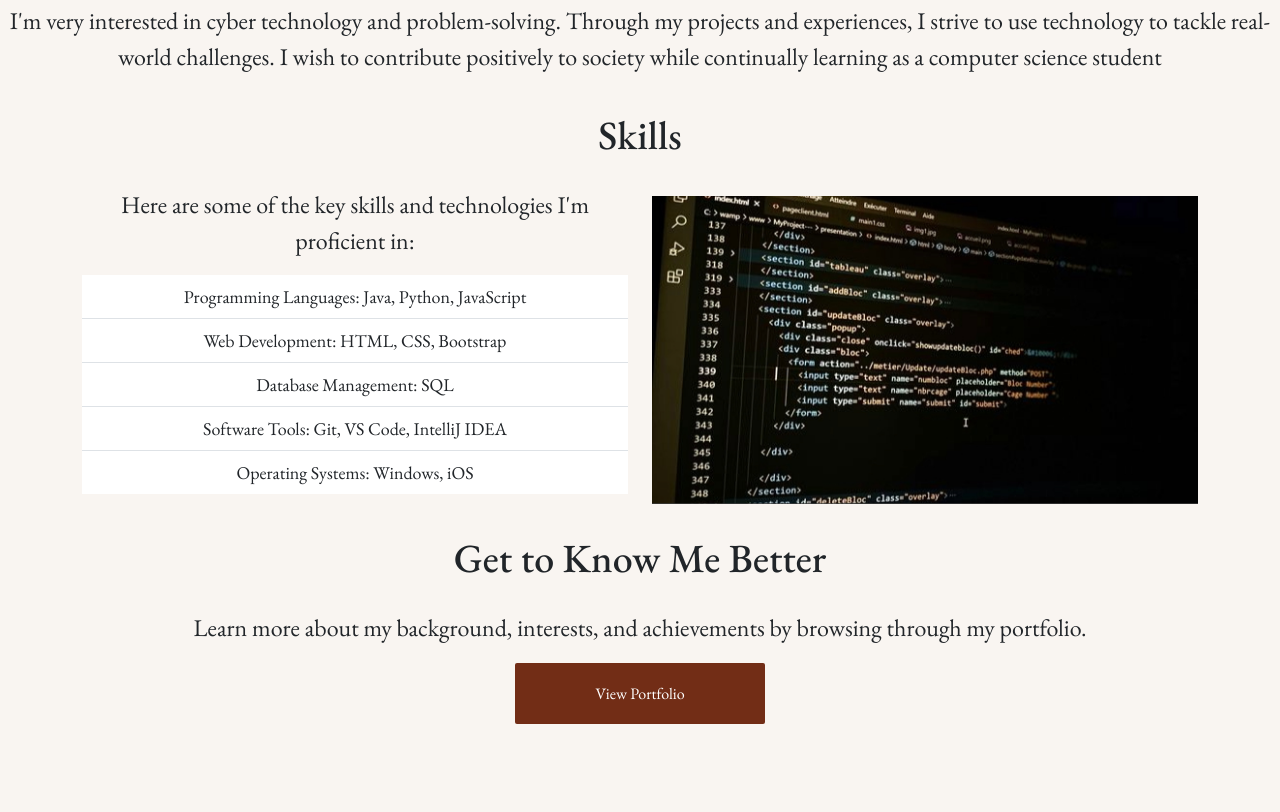
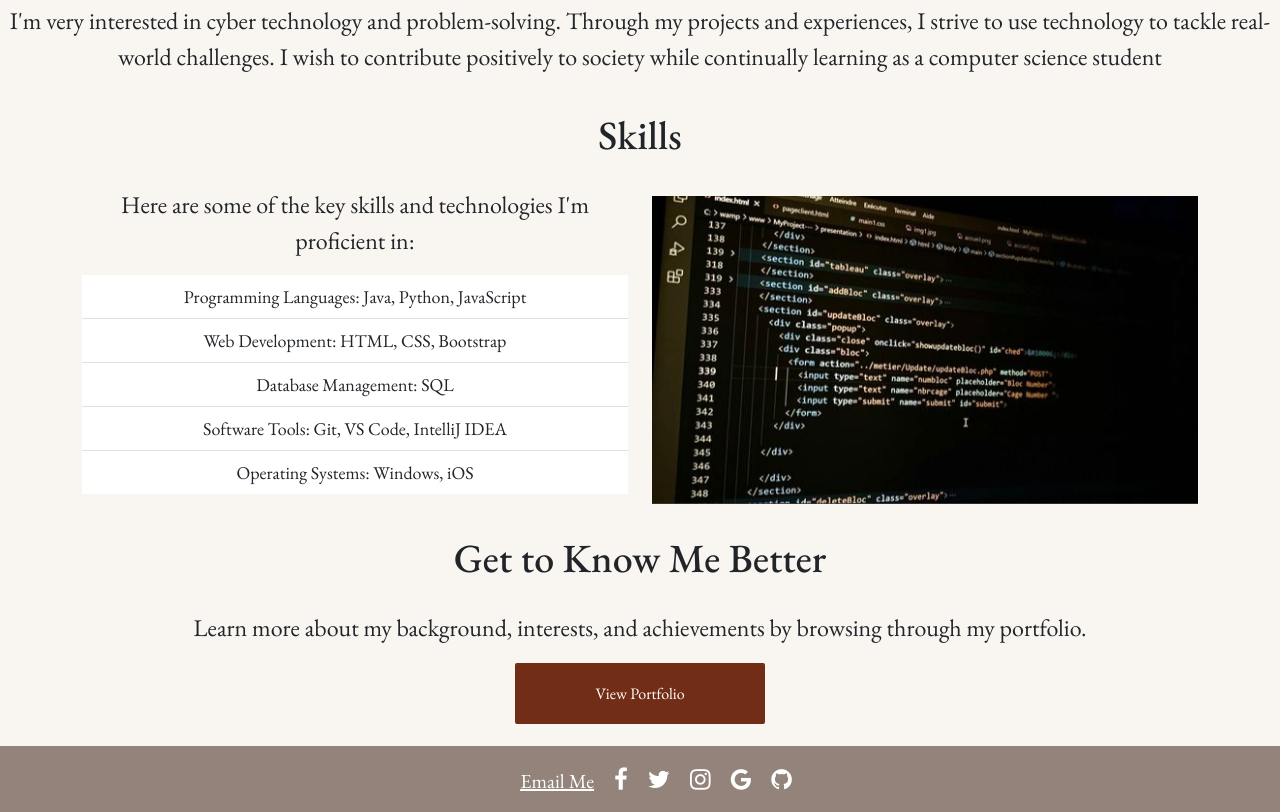
Before and after one commit to omnom-nomi/portfolio, a plain HTML site: page pages/index.html in a window 1280 px wide. Shown: the part 1231-2043 px from the top of the page. Before the commit the page ends 1957 px from the top, so only its background shows below. Drawn offline with nearby package versions, Linux system fonts and the light colour scheme; a web font is replaced by a local one.

Commit message:
added footers to each page

```diff
--- a/pages/index.html
+++ b/pages/index.html
@@ -7,6 +7,8 @@
   <title>Portfolio</title>
   <link href="https://cdn.jsdelivr.net/npm/bootstrap@5.3.3/dist/css/bootstrap.min.css" rel="stylesheet"
     integrity="sha384-QWTKZyjpPEjISv5WaRU9OFeRpok6YctnYmDr5pNlyT2bRjXh0JMhjY6hW+ALEwIH" crossorigin="anonymous">
+
+  <link rel="stylesheet" href="https://cdnjs.cloudflare.com/ajax/libs/font-awesome/4.7.0/css/font-awesome.min.css">
 
   <link rel="stylesheet" href="../style.css">
 
@@ -115,6 +117,21 @@
     </a>
   </div>
 
+  <footer>
+    <div class="footer-content">
+      <ul class="social-media">
+        <li>
+          <a href="mailto:u16nm23@abdn.ac.uk" style="color: #fff; text-decoration: underline; font-size: 20px">Email Me</a><br>
+        </li>
+        <li><a href="https://en-gb.facebook.com/"><i class="fa fa-facebook"></i></a></li>
+        <li><a href="https://x.com/"><i class="fa fa-twitter"></i></a></li>
+        <li><a href="https://www.instagram.com/"><i class="fa fa-instagram"></i></a></li>
+        <li><a href="https://www.google.co.uk/"><i class="fa fa-google"></i></a></li>
+        <li><a href="https://github.com/"><i class="fa fa-github"></i></a></li>
+      </ul>
+    </div>
+  </footer>
+
   <button onclick="topFunction()" id="myBtn">Top</button>
 
   <script>
--- a/style.css
+++ b/style.css
@@ -6,6 +6,18 @@ body {
   font-style: normal;
   margin: 0;
   padding: 0;
+}
+
+footer {
+  position: relative;
+  bottom: 0;
+  left: 0;
+  right: 0;
+  background: #93837a;
+  height: auto;
+  width: 100%;
+  padding-top: 20px;
+  color: #000;
 }
 
 h1 {
@@ -25,6 +37,7 @@ p {
   text-align: center;
   font-size: 24px;
 }
+
 
 #myBtn {
   display: none;
@@ -48,6 +61,44 @@ p {
   transition: 0.3s;
 }
 
+.footer-content {
+  display: flex;
+  align-items: center;
+  justify-content: center;
+  flex-direction: column;
+  text-align: center;
+
+}
+
+.footer-content p {
+  margin: 12px auto;
+}
+
+.social-media{
+  list-style: none;
+  display: flex;
+  align-items: center;
+  justify-content: center;
+}
+
+.social-media li {
+  margin: 0 10px;
+}
+
+.social-media a {
+  text-decoration: none;
+  color: #fff;
+}
+
+.social-media a i {
+  font-size: 1.5rem;
+  transition: color .3s ease;
+}
+
+.social-media a:hover i {
+  color: #722d16;
+}
+
 .card {
   max-width: 100%;
 }
@@ -66,6 +117,7 @@ p {
 .cta-container {
   padding: 20px;
   text-align: center;
+  margin-bottom: 20px;
 }
 
 .cta-button {
```
Also changed, not shown: pages/about.html (+17 -0 lines), pages/contact.html (+16 -0 lines).
